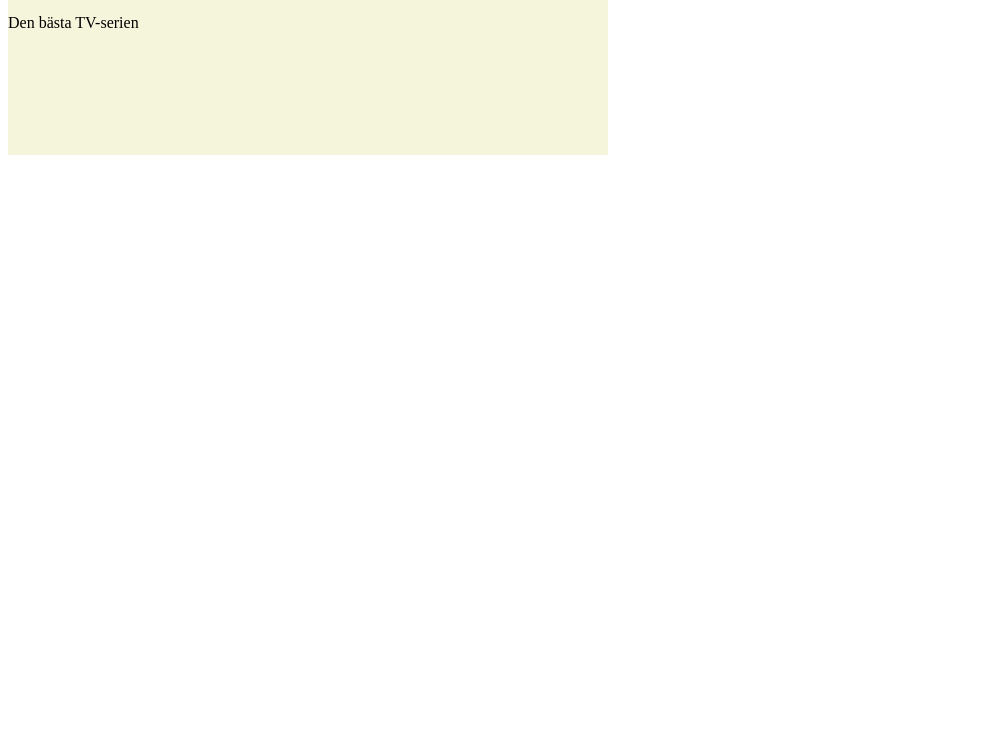
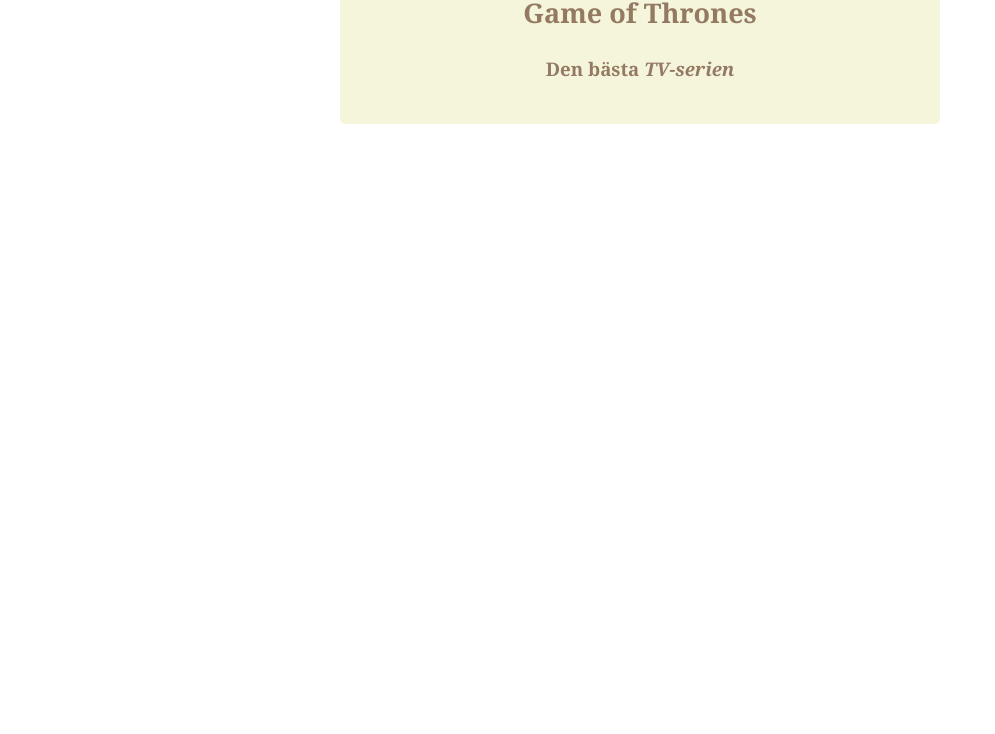
Before and after one commit to Wille2002/6.7.1.-assignment, a plain HTML site: page index.html in a window 1280 px wide. Shown: the part 66-800 px from the top of the page, without its empty margins (0-995 px from the left). Drawn offline with Linux system fonts and the light colour scheme.

Commit message:
Nu är jag färdig med rubrikboxen

```diff
--- a/index.html
+++ b/index.html
@@ -9,13 +9,13 @@
 </head>
 
 <body>
-    <div class="Header">
-        <h1>
+    <div class="Headerbox">
+        <h1 id="Headline">
             Game of Thrones
         </h1>
-        <p>
-            Den bästa TV-serien
-        </p>
+        <h3 id="underline">
+            Den bästa <em>TV-serien</em>
+        </h3>
     </div>
 </body>
 
--- a/styles.css
+++ b/styles.css
@@ -1,5 +1,21 @@
-.Header {
+body {
+    margin: 0px;
+}
+
+#Headline {
+    margin-top: 0%;
+    margin-bottom: 25px;
+    font-size: 27px;
+}
+
+.Headerbox {
     width: 600px;
-    height: 200px;
+    height: 130px;
     background-color: beige;
+    margin: 10px auto;
+    text-align: center;
+    font-family: Georgia, 'Times New Roman', Times, serif;
+    padding-top: 50px;
+    color: #957a63;
+    border-radius: 5px;
 }
```
